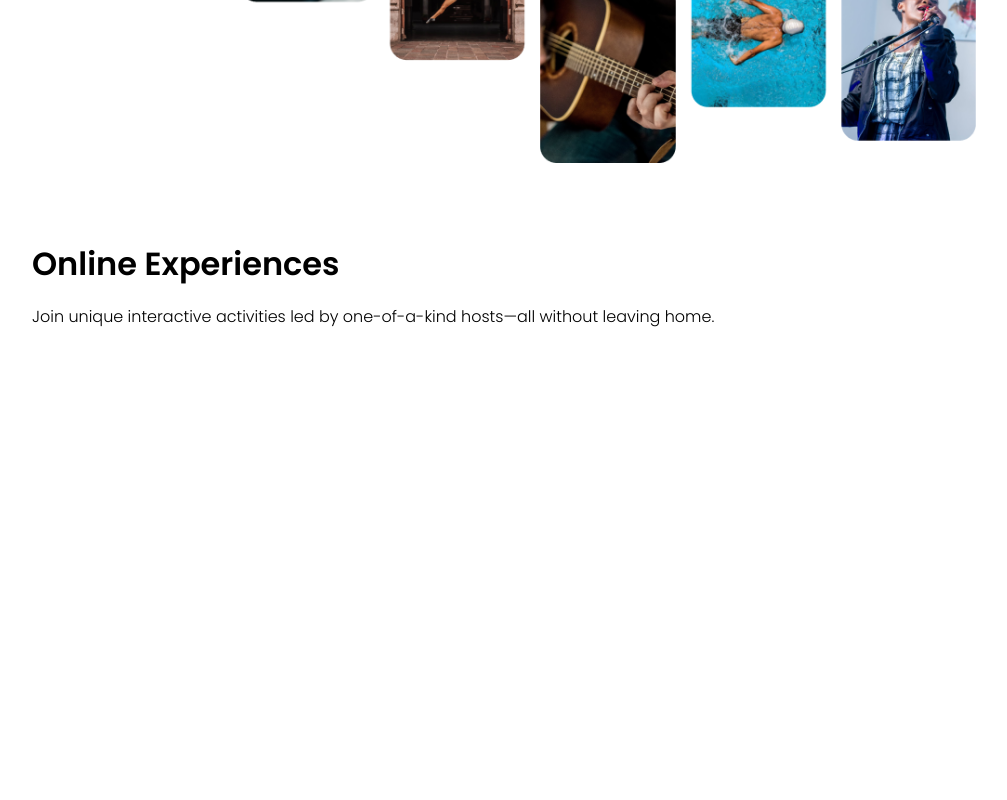
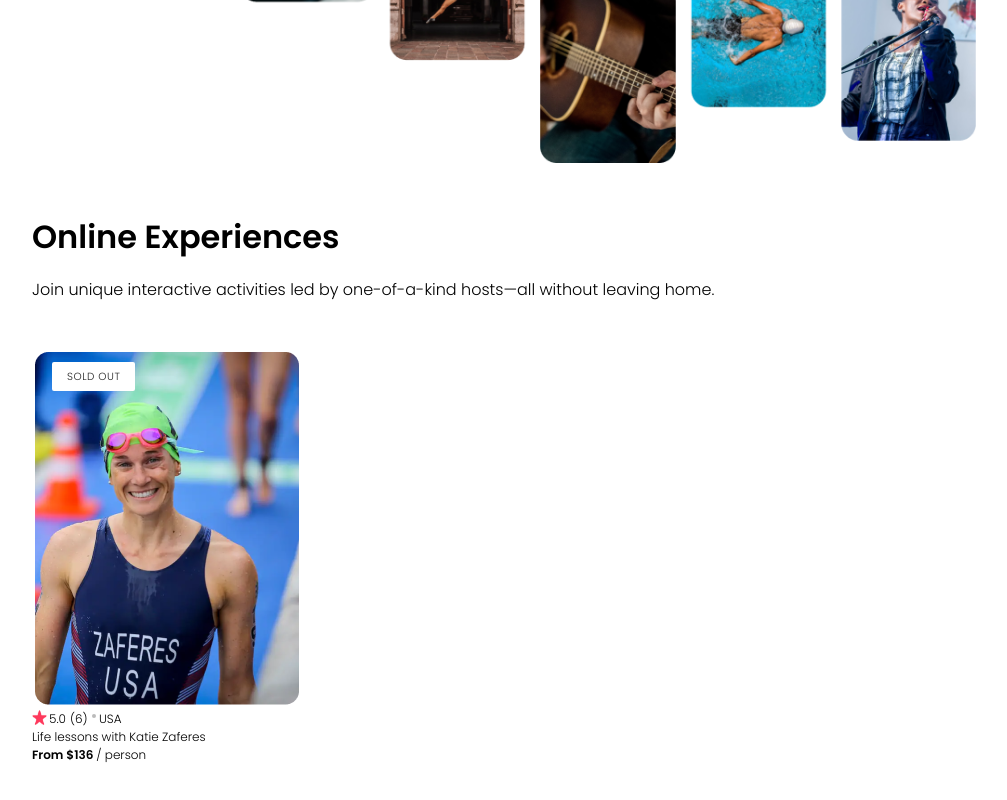
Before and after one commit to pittyh6/react-scrimba-8-12Mths-webDevStudy-2022-2023, a React (Vite) app in the folder airBnb-clone/: page / in a window 1280 px wide. Shown: the part 388-1188 px from the top of the page, without its empty margins (32-1039 px from the left). Before the commit the page ends 800 px from the top, so only its background shows below. Built offline with nearby package versions, Linux system fonts and the light colour scheme.

Commit message:
airBnb clone - card html and css

```diff
--- a/airBnb-clone/src/App.jsx
+++ b/airBnb-clone/src/App.jsx
@@ -1,12 +1,14 @@
 import React from "react";
 import Navbar from "./components/Navbar";
 import Hero from "./components/Hero";
+import Card from "./components/Card";
 
 export default function App() {
   return (
     <div>
       <Navbar />
       <Hero />
+      <Card/>
     </div>
   );
 }
--- /dev/null
+++ b/airBnb-clone/src/components/Card.jsx
@@ -0,0 +1,42 @@
+import React from "react";
+import star from "../assets/star.png";
+import zaferes from "../assets/zaferes.png";
+/*
+Challenge: Build the Card component
+For now, hard-code in the data (like
+the rating, title, price, etc.)
+
+Notes:
+- Only render 1 instance (I already did this for you)
+- The star icon and photo (katie-zaferes.png) are in the images
+  folder for your use
+- Make sure to include:
+    - image
+    - star icon (star.png), rating, and review count
+    - title
+    - cost/person
+- The main purpose of this challenge is to show you where our limitations
+  currently are, so don't worry about the fact that you're hard-coding all
+  this data into the component.
+*/
+
+export default function Card() {
+  return (
+    <main className="card container">
+      <span className="card-status">SOLD OUT</span>
+      <img src={zaferes} alt="card big image" className="card-img" />
+      <div className="card-star-info">
+        <img src={star} alt="card star image" className="card-img-star" />
+        <p className="card-star-number">5.0</p>
+        <p className="card-qtd-number">(6)</p>
+        <p className="card-location">
+          <span className="card-dot"></span> USA
+        </p>
+      </div>
+      <p className="card-title">Life lessons with Katie Zaferes</p>
+      <p className="card-price">
+        <b>From $136 </b>  / person
+      </p>
+    </main>
+  );
+}
--- a/airBnb-clone/src/components/Hero.jsx
+++ b/airBnb-clone/src/components/Hero.jsx
@@ -3,7 +3,7 @@ import hero from "../assets/hero.png";
 
 export default function Hero() {
   return (
-    <section className="hero">
+    <section className="hero container">
       <div className="hero-img-parent">
         <img src={hero} alt="hero img" className="hero-img" />
       </div>
--- a/airBnb-clone/src/style.css
+++ b/airBnb-clone/src/style.css
@@ -6,6 +6,14 @@ body {
   font-family: "Poppins", sans-serif;
   font-weight: 300;
   font-size: 1rem;
+}
+.container {
+  width: 90%;
+  margin: auto;
+}
+p, h1, h2, h3, h4, h5, h6{
+    margin: 0;
+    padding: 0;
 }
 /* ------ navbar ------- */
 .nav {
@@ -19,23 +27,62 @@ body {
   left: 40px;
 }
 /* ------ hero ------- */
-.hero {
-  width: 90%;
-  margin: auto;
-}
-.hero-img-parent{
+.hero-img-parent {
   display: flex;
   justify-content: center;
   padding: 50px;
 }
-.hero-img{
+.hero-img {
   width: 70%;
 }
-.hero-text{
+.hero-text {
   width: 70%;
 }
-h1{
+h1 {
   font-size: 2rem;
   font-weight: 600;
   margin-bottom: 16px;
 }
+
+/* ------ card ------- */
+.card{
+    margin-top: 50px;
+    margin-bottom: 50px;
+    font-size: 0.75rem;
+}
+.card-dot {
+  height: 4px;
+  width: 4px;
+  background-color: #bbb;
+  border-radius: 50%;
+  display: inline-block;
+  position: relative;
+  top: -5px;
+}
+.card-status{
+    position: relative;
+    bottom: 325px;
+    left: 20px;
+    background-color: #ffff;
+    color: #222222;
+    font-size: 0.65rem;
+    padding: 7px 15px;
+    border-radius:2px;
+    letter-spacing: 0.05em;
+    z-index: 2;
+}
+.card-img{
+    position: relative;
+    left: -80px;
+    z-index: 0;
+}
+.card-star-info{
+    display: flex;
+}
+.card-img-star{
+    width: 15px;
+    height: 15px;
+}
+.card-star-info p{
+    padding: 0 2px;
+}
```
Also changed, not shown: airBnb-clone/src/assets/star.png (added), airBnb-clone/src/assets/zaferes.png (added). Lines whose indentation alone changed are shown as unchanged.
